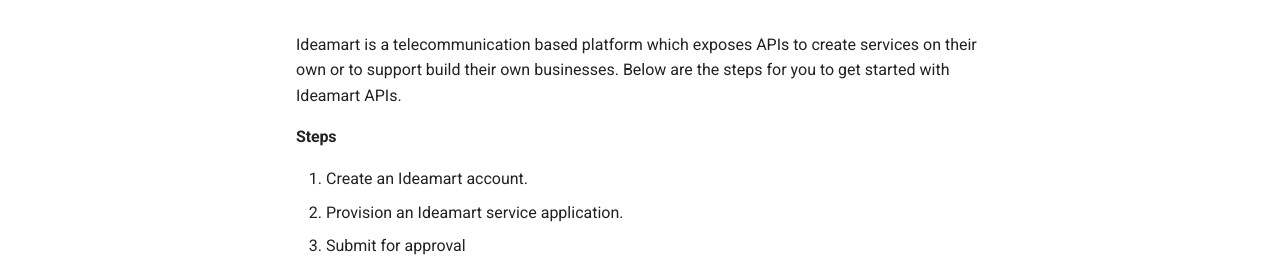
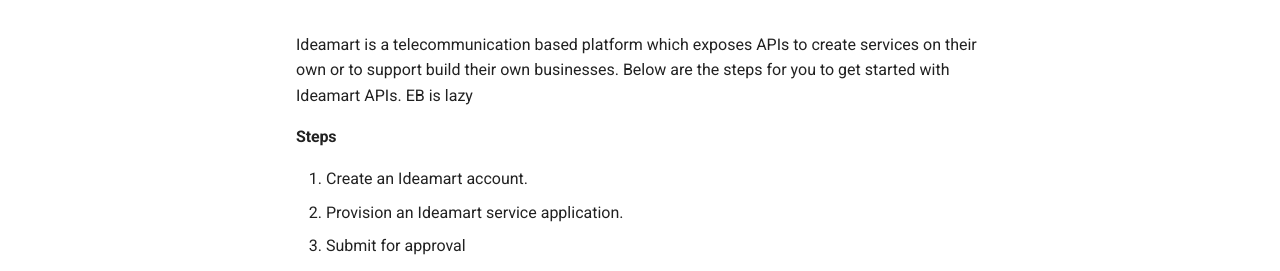
Before and after one commit to ideabizmart/Docs-Ideamart-v2, an MkDocs documentation site: the page built from docs/index.md, in a window 1280 px wide and 1146 px high. Shown: the part 196-467 px from the top of the window. Built offline with MkDocs 1.6.1 and Material for MkDocs 9.7.7, drawn with Linux system fonts in a browser that asks for light colours.

Commit message:
Update index.md

```diff
--- a/docs/index.md
+++ b/docs/index.md
@@ -1,6 +1,7 @@
 # Home
 
 Ideamart is a telecommunication based platform which exposes APIs to create services on their own or to support build their own businesses. Below are the steps for you to get started with Ideamart APIs.
+EB is lazy
 
 #### Steps
 
```
